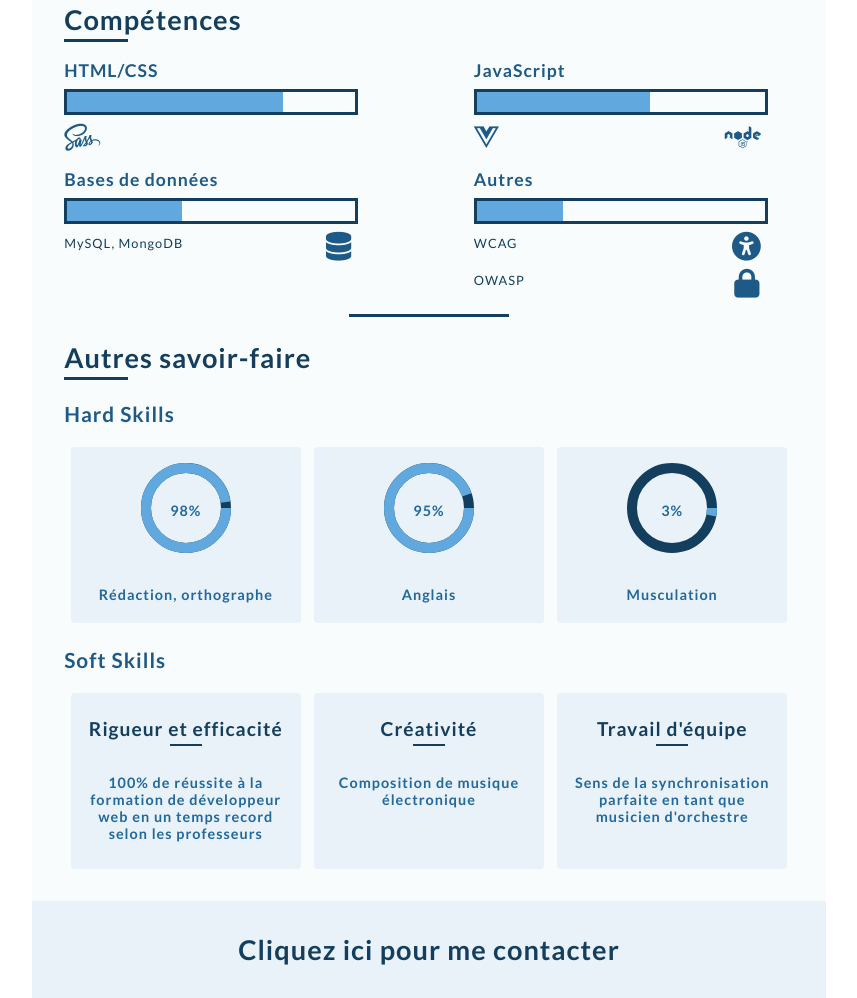
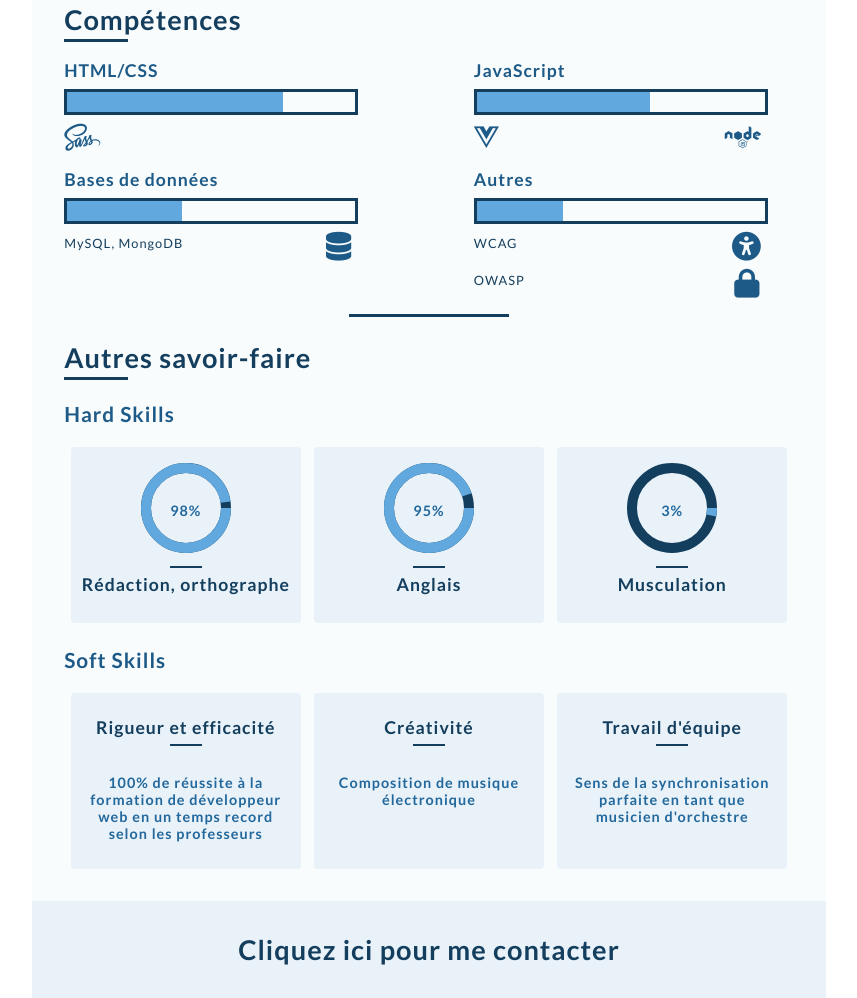
Before and after one commit to JonasSiry/CV, a website: page index.html in a window 1280 px wide. Shown: the part 969-1967 px from the top of the page, without its empty margins (211-1068 px from the left). Drawn offline with Linux system fonts and the light colour scheme.

Commit message:
Ajout :before

```diff
--- a/index.html
+++ b/index.html
@@ -166,7 +166,7 @@
                 <p>98<span>%</span></p>
               </div>
             </div>
-            <p class="text">Rédaction, orthographe</p>
+            <h4>Rédaction, orthographe</h4>
           </div>
         </div>
         <div class="card">
@@ -180,7 +180,7 @@
                 <p>95<span>%</span></p>
               </div>
             </div>
-            <p class="text">Anglais</p>
+            <h4>Anglais</h4>
           </div>
         </div>
         <div class="card">
@@ -194,7 +194,7 @@
                 <p>3<span>%</span></p>
               </div>
             </div>
-            <p class="text">Musculation</p>
+            <h4>Musculation</h4>
           </div>
         </div>
       </div>
@@ -202,7 +202,7 @@
       <div class="container">
         <div class="card">
           <div class="box">
-            <h4>Rigueur et efficacité</h4>
+            <h4 class="softh4">Rigueur et efficacité</h4>
             <p class="text">
               100% de réussite à la formation de développeur web en un temps
               record selon les professeurs
@@ -211,13 +211,13 @@
         </div>
         <div class="card">
           <div class="box">
-            <h4>Créativité</h4>
+            <h4 class="softh4">Créativité</h4>
             <p class="text">Composition de musique électronique</p>
           </div>
         </div>
         <div class="card">
           <div class="box">
-            <h4>Travail d'équipe</h4>
+            <h4 class="softh4">Travail d'équipe</h4>
             <p class="text">
               Sens de la synchronisation parfaite en tant que musicien
               d'orchestre
--- a/sass/main.scss
+++ b/sass/main.scss
@@ -409,7 +409,6 @@ header {
   position: relative;
   margin-top: 20px;
   margin-bottom: -1rem;
-  padding: 0 5px 0 5px;
 }
 
 svg {
@@ -458,19 +457,30 @@ svg circle:nth-child(2) {
 
 h4 {
   color: $colormain;
-  font-size: 1.2rem;
+  font-size: 1.1rem;
   font-weight: bold;
   margin-top: 0.5rem;
   margin-bottom: 0;
   position: relative;
   padding-bottom: 0rem;
+  &:not(.softh4):before {
+    border-top: 2px solid $colormain;
+    content: "";
+    display: block;
+    width: 2rem;
+    margin: 0 auto;
+    padding-bottom: 0.4rem;
+  }
+}
+
+.softh4 {
   &:after {
     border-bottom: 2px solid $colormain;
     content: "";
     display: block;
     width: 2rem;
     margin: 0 auto;
-    padding-top: 0.3rem;
+    padding-bottom: 0.4rem;
   }
 }
 
```
Also changed, not shown: css/style.css, 1 other file.
